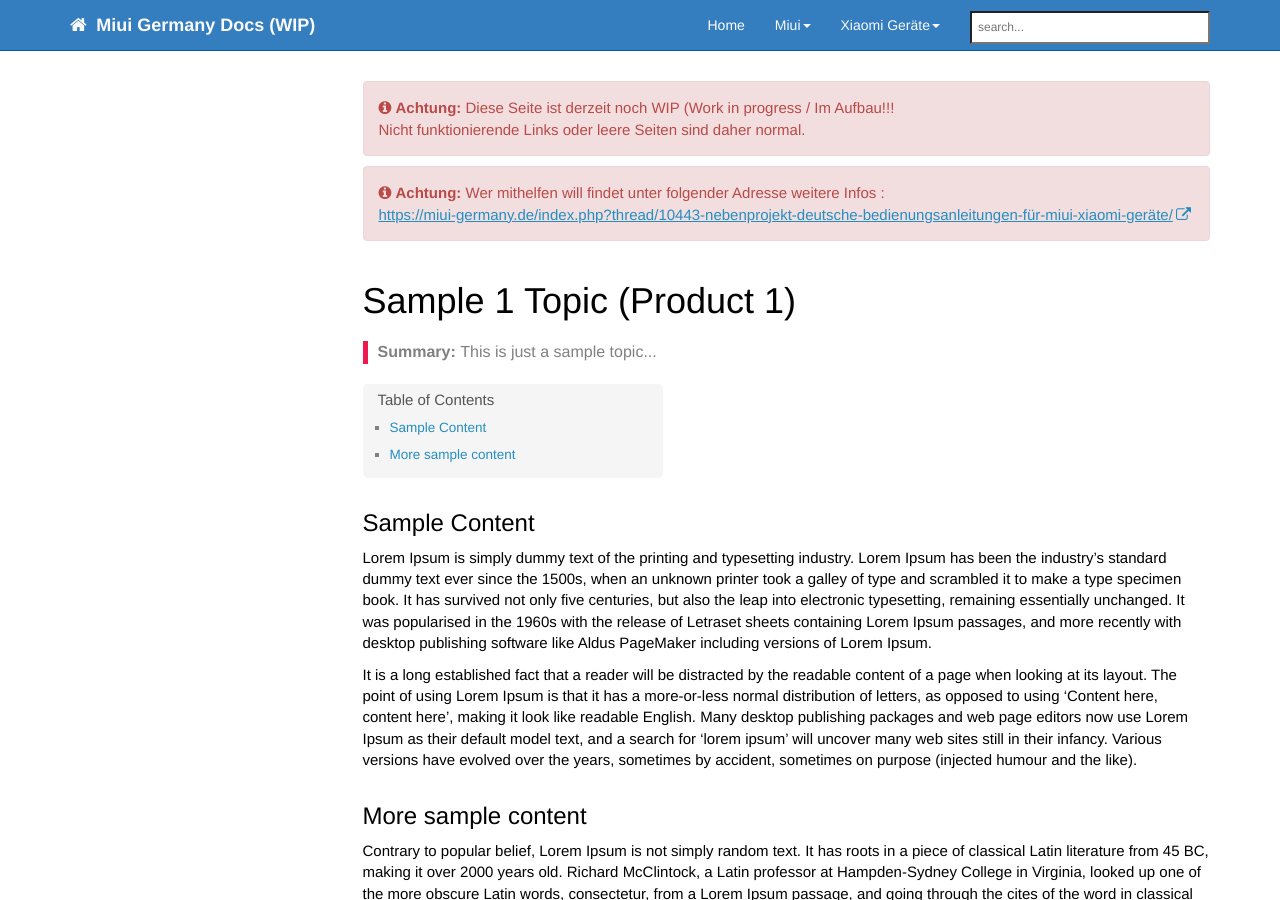
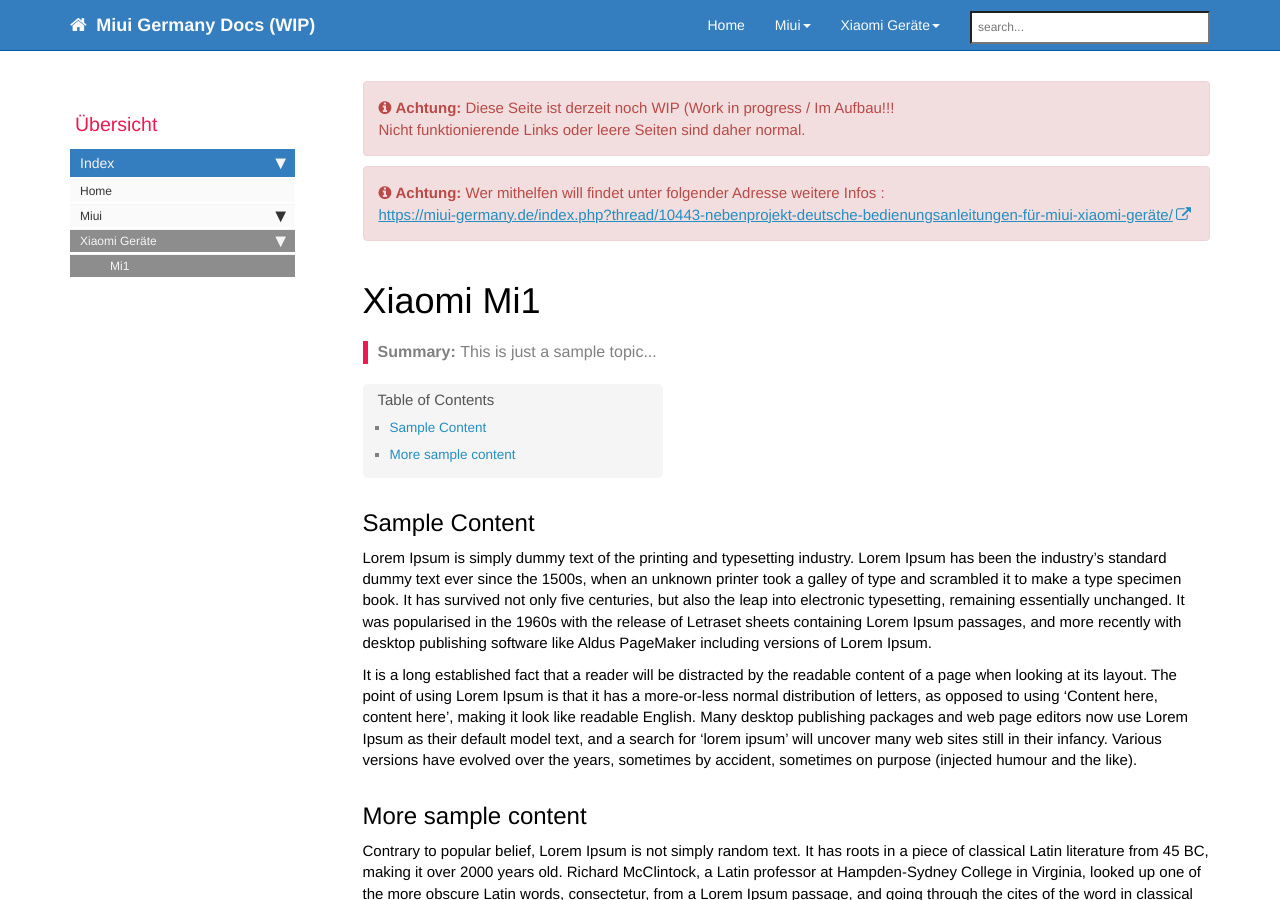
Before and after one commit to miui-russia/docs-miui8, a Jekyll site: the page built from geräte/mi1/mi1_info.md, in a window 1280 px wide and 900 px high. Built offline with Jekyll 4.4.1, drawn with Linux system fonts in a browser that asks for light colours; nearby versions of some CDN libraries; comment, search, counter and statistics services are not loaded.

Commit message:
Prepare docs base

```diff
--- a/geräte/mi1/mi1_info.md
+++ b/geräte/mi1/mi1_info.md
@@ -1,8 +1,8 @@
 ---
-title: Sample 1 Topic (Product 1)
+title: Xiaomi Mi1
 keywords: sample
 summary: "This is just a sample topic..."
-sidebar: none_sidebar
+sidebar: home_sidebar
 permalink: /mi1/
 ---
 
```
